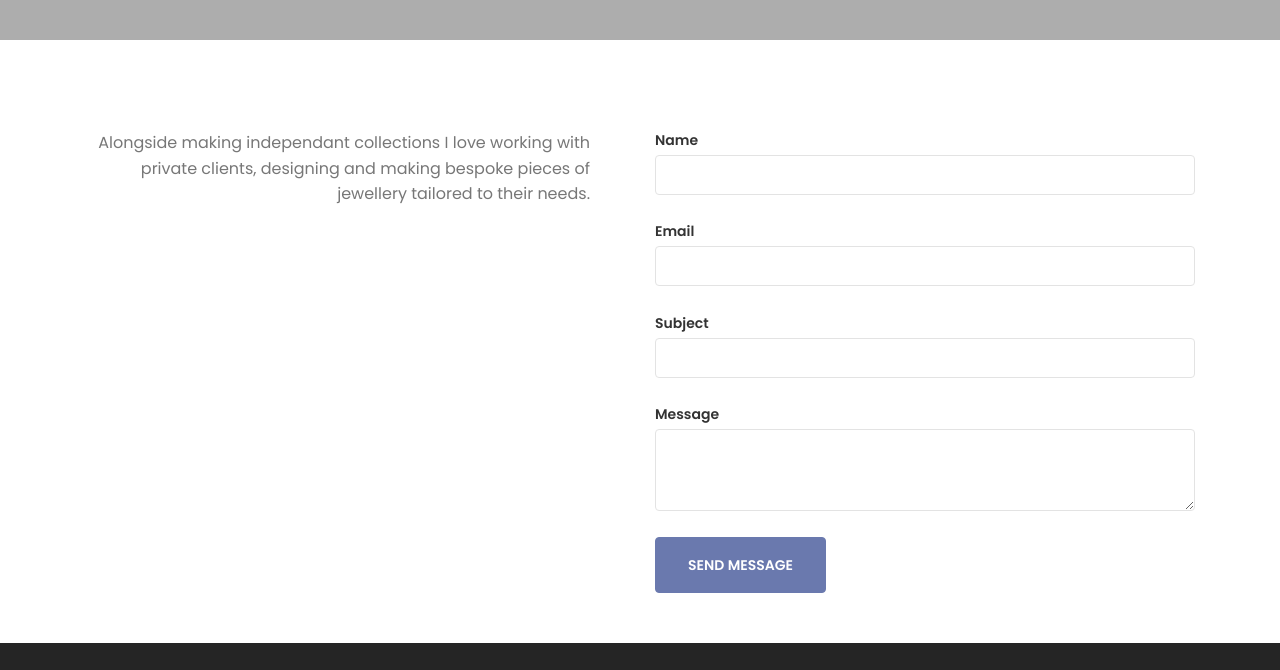
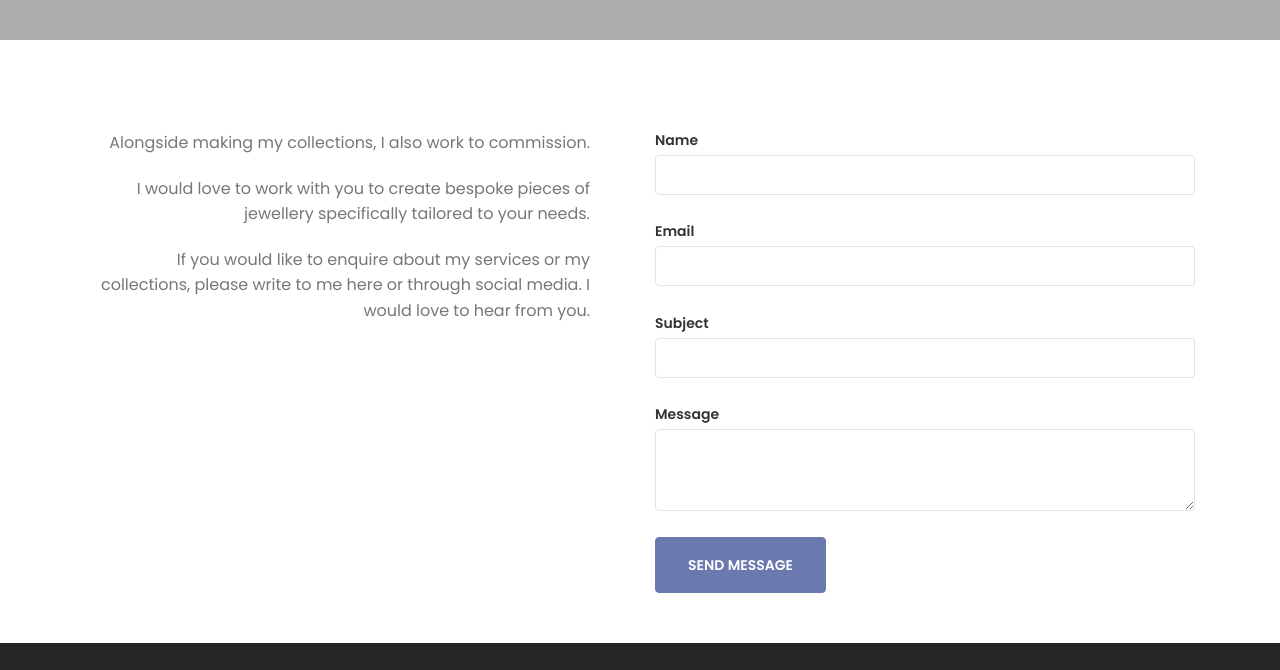
Before and after one commit to Octubrus/Lorna, a plain HTML site: page index.html in a window 1280 px wide. Shown: the part 3180-3850 px from the top of the page. Drawn offline with Linux system fonts and the light colour scheme; a web font is replaced by a local one.

Commit message:
cta text edited

```diff
--- a/index.html
+++ b/index.html
@@ -43,8 +43,7 @@
                             Catalogue</a>
                     </li>
                     <li>
-                        <a href="#contacts"
-                            class="btn btn-danger btn-fill">Contact Me</a>
+                        <a href="#contacts" class="btn btn-danger btn-fill">Contact Me</a>
                     </li>
                 </ul>
             </div>
@@ -166,8 +165,13 @@
         <div class="container">
             <div class="col-md-6 ctaText">
                 <div class="title-area ctaText">
-                    <p class="description">Alongside making independant collections I love working with private clients,
-                        designing and making bespoke pieces of jewellery tailored to their needs.</p>
+                    <p class="description">Alongside making my collections, I also work to commission.</p>
+                    <p class="description">I would love to work with you to create bespoke pieces of jewellery
+                        specifically tailored to
+                        your needs.</p>
+                    <p class="description">If you would like to enquire about my services or my collections, please
+                        write to me here or
+                        through social media. I would love to hear from you.</p>
                 </div>
             </div>
 
@@ -233,12 +237,14 @@
                         <nav>
                             <ul>
                                 <li>
-                                    <a href="https://www.facebook.com/lornadesign/" target="_blank" class="btn btn-social btn-facebook btn-simple">
+                                    <a href="https://www.facebook.com/lornadesign/" target="_blank"
+                                        class="btn btn-social btn-facebook btn-simple">
                                         <i class="fa fa-facebook-square"></i> Facebook
                                     </a>
                                 </li>
                                 <li>
-                                    <a href="https://www.instagram.com/lornadesign/" target="_blank" class="btn btn-social btn-dribbble btn-simple">
+                                    <a href="https://www.instagram.com/lornadesign/" target="_blank"
+                                        class="btn btn-social btn-dribbble btn-simple">
                                         <i class="fa fa-instagram"></i> Instagram
                                     </a>
                                 </li>
```
